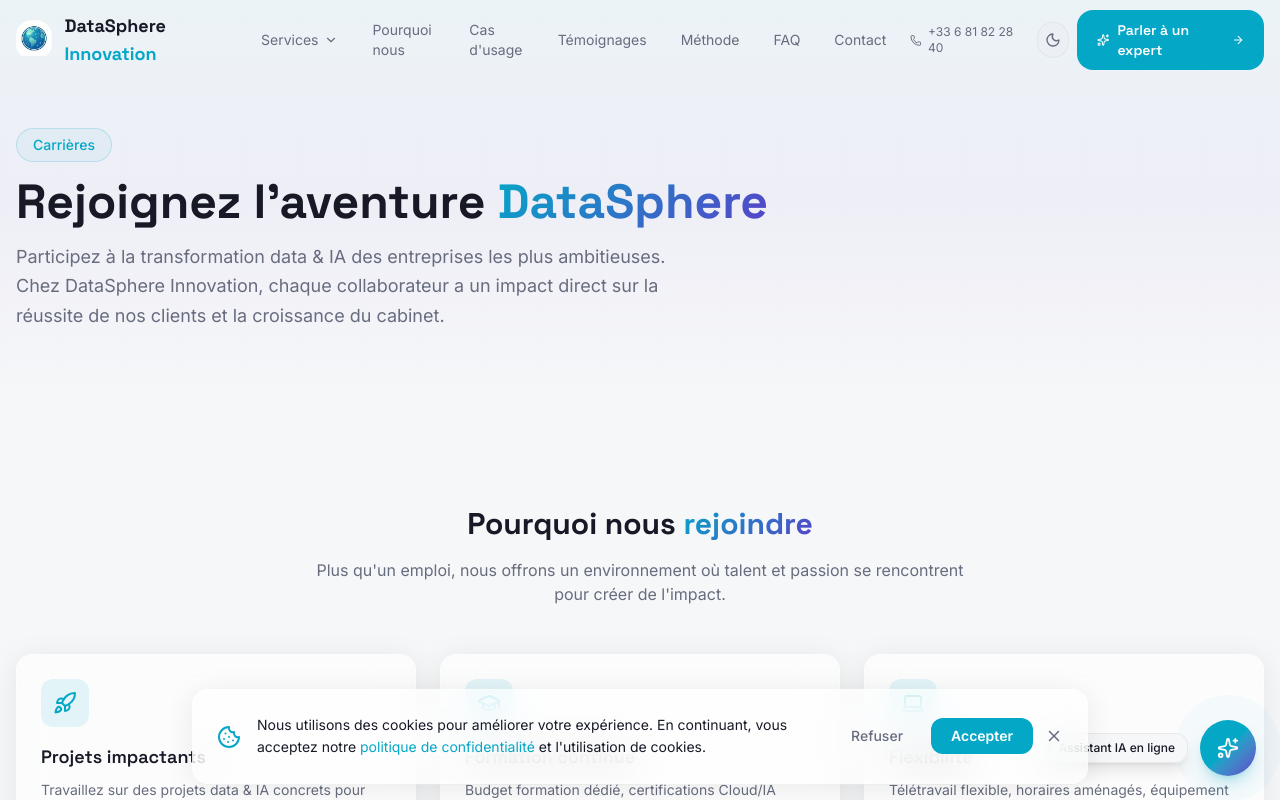
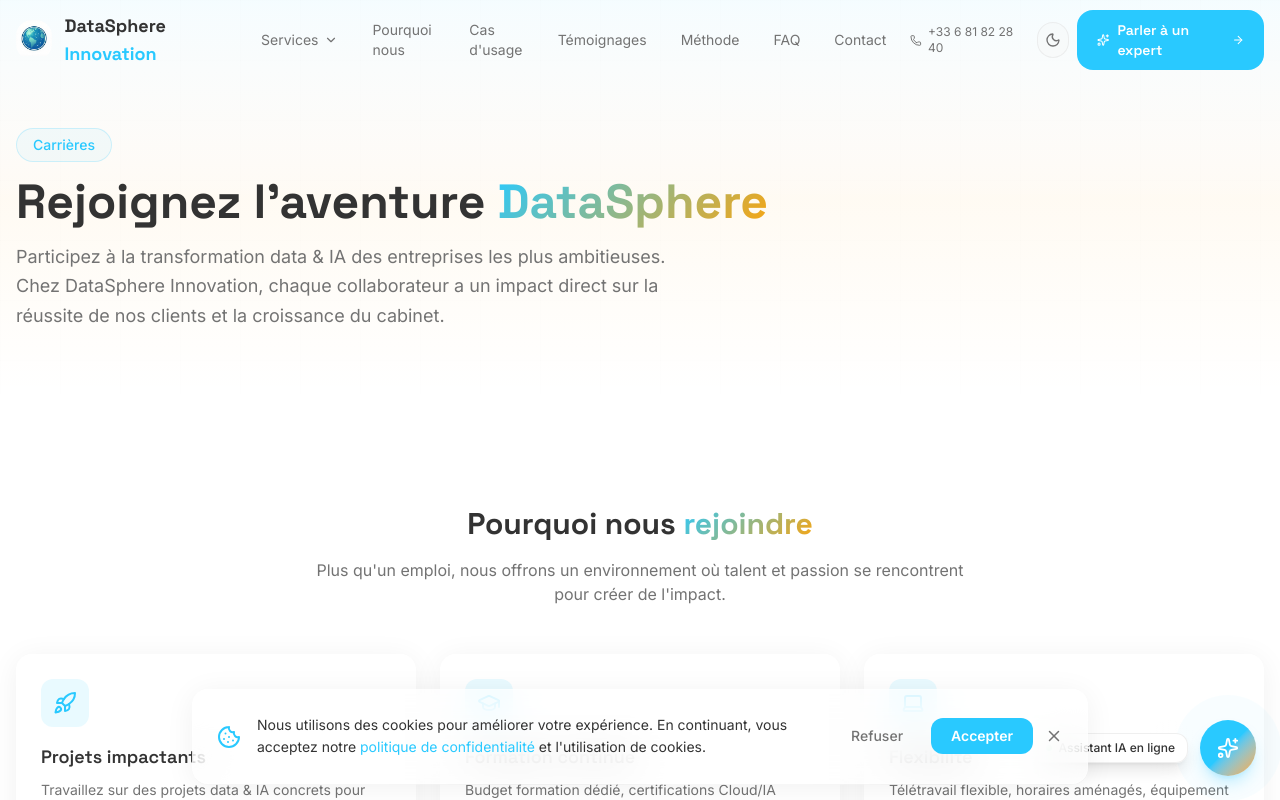
Before and after one commit to skaba89/datasphere-innovation, a Next.js app: page /carrieres in a window 1280 px wide. Shown: the top 800 px of the page. Built offline with nearby package versions, Linux system fonts and the light colour scheme.

Commit message:
feat: Keyrus-inspired theme - cyan #28C9FF primary, orange #FC990F accent, clean white bg, pill CTAs, eyebrow labels

```diff
--- a/src/app/globals.css
+++ b/src/app/globals.css
@@ -52,78 +52,79 @@
 
 :root {
   --radius: 0.75rem;
-  --background: hsl(220 20% 97%);
-  --foreground: hsl(228 25% 12%);
+  /* Keyrus-inspired: Clean white bg, cyan primary, orange accent */
+  --background: hsl(0 0% 100%);
+  --foreground: hsl(0 0% 20%);
   --card: hsl(0 0% 100%);
-  --card-foreground: hsl(228 25% 12%);
+  --card-foreground: hsl(0 0% 20%);
   --popover: hsl(0 0% 100%);
-  --popover-foreground: hsl(228 25% 12%);
-  --primary: hsl(190 95% 40%);
+  --popover-foreground: hsl(0 0% 20%);
+  --primary: hsl(195 100% 58%);
   --primary-foreground: hsl(0 0% 100%);
-  --secondary: hsl(220 14% 93%);
-  --secondary-foreground: hsl(228 25% 18%);
-  --muted: hsl(220 14% 93%);
-  --muted-foreground: hsl(228 10% 45%);
-  --accent: hsl(250 55% 52%);
+  --secondary: hsl(210 14% 96%);
+  --secondary-foreground: hsl(0 0% 20%);
+  --muted: hsl(210 14% 96%);
+  --muted-foreground: hsl(0 0% 45%);
+  --accent: hsl(38 98% 52%);
   --accent-foreground: hsl(0 0% 100%);
   --destructive: hsl(0 84% 55%);
-  --border: hsl(220 13% 87%);
-  --input: hsl(220 13% 87%);
-  --ring: hsl(190 95% 40%);
-  --chart-1: hsl(190 95% 40%);
-  --chart-2: hsl(250 55% 52%);
+  --border: hsl(0 0% 88%);
+  --input: hsl(0 0% 88%);
+  --ring: hsl(195 100% 58%);
+  --chart-1: hsl(195 100% 58%);
+  --chart-2: hsl(38 98% 52%);
   --chart-3: hsl(160 60% 40%);
-  --chart-4: hsl(30 90% 55%);
+  --chart-4: hsl(280 55% 52%);
   --chart-5: hsl(340 75% 50%);
-  --sidebar: hsl(220 20% 97%);
-  --sidebar-foreground: hsl(228 25% 12%);
-  --sidebar-primary: hsl(190 95% 40%);
+  --sidebar: hsl(0 0% 98%);
+  --sidebar-foreground: hsl(0 0% 20%);
+  --sidebar-primary: hsl(195 100% 58%);
   --sidebar-primary-foreground: hsl(0 0% 100%);
-  --sidebar-accent: hsl(220 14% 93%);
-  --sidebar-accent-foreground: hsl(228 25% 18%);
-  --sidebar-border: hsl(220 13% 87%);
-  --sidebar-ring: hsl(190 95% 40%);
-  --gradient-primary: linear-gradient(135deg, hsl(190 95% 40%), hsl(250 55% 52%));
-  --gradient-glow: radial-gradient(circle, hsl(190 95% 40% / 0.15), hsl(250 55% 52% / 0.1), transparent);
-  --shadow-glow: 0 0 40px hsl(190 95% 40% / 0.1);
-  --shadow-card: 0 4px 30px hsl(0 0% 0% / 0.08);
+  --sidebar-accent: hsl(210 14% 96%);
+  --sidebar-accent-foreground: hsl(0 0% 20%);
+  --sidebar-border: hsl(0 0% 88%);
+  --sidebar-ring: hsl(195 100% 58%);
+  --gradient-primary: linear-gradient(135deg, hsl(195 100% 58%), hsl(38 98% 52%));
+  --gradient-glow: radial-gradient(circle, hsl(195 100% 58% / 0.12), hsl(38 98% 52% / 0.08), transparent);
+  --shadow-glow: 0 0 40px hsl(195 100% 58% / 0.1);
+  --shadow-card: 0 4px 30px hsl(0 0% 0% / 0.06);
 }
 
 .dark {
-  --background: hsl(228 25% 6%);
-  --foreground: hsl(210 20% 92%);
-  --card: hsl(228 25% 10%);
-  --card-foreground: hsl(210 20% 92%);
-  --popover: hsl(228 25% 10%);
-  --popover-foreground: hsl(210 20% 92%);
-  --primary: hsl(190 95% 55%);
-  --primary-foreground: hsl(228 25% 6%);
-  --secondary: hsl(230 20% 16%);
-  --secondary-foreground: hsl(210 20% 85%);
-  --muted: hsl(228 18% 14%);
-  --muted-foreground: hsl(215 15% 55%);
-  --accent: hsl(250 60% 60%);
-  --accent-foreground: hsl(210 20% 95%);
+  --background: hsl(222 20% 5%);
+  --foreground: hsl(0 0% 92%);
+  --card: hsl(222 20% 9%);
+  --card-foreground: hsl(0 0% 92%);
+  --popover: hsl(222 20% 9%);
+  --popover-foreground: hsl(0 0% 92%);
+  --primary: hsl(195 100% 62%);
+  --primary-foreground: hsl(222 20% 5%);
+  --secondary: hsl(222 18% 14%);
+  --secondary-foreground: hsl(0 0% 85%);
+  --muted: hsl(222 18% 14%);
+  --muted-foreground: hsl(0 0% 55%);
+  --accent: hsl(38 98% 55%);
+  --accent-foreground: hsl(222 20% 5%);
   --destructive: hsl(0 84% 60%);
-  --border: hsl(228 15% 18%);
-  --input: hsl(228 15% 18%);
-  --ring: hsl(190 95% 55%);
-  --chart-1: hsl(190 95% 55%);
-  --chart-2: hsl(250 60% 60%);
+  --border: hsl(222 15% 18%);
+  --input: hsl(222 15% 18%);
+  --ring: hsl(195 100% 62%);
+  --chart-1: hsl(195 100% 62%);
+  --chart-2: hsl(38 98% 55%);
   --chart-3: hsl(160 65% 50%);
-  --chart-4: hsl(30 90% 60%);
+  --chart-4: hsl(280 60% 60%);
   --chart-5: hsl(340 75% 55%);
-  --sidebar: hsl(228 25% 10%);
-  --sidebar-foreground: hsl(210 20% 92%);
-  --sidebar-primary: hsl(190 95% 55%);
-  --sidebar-primary-foreground: hsl(228 25% 6%);
-  --sidebar-accent: hsl(230 20% 16%);
-  --sidebar-accent-foreground: hsl(210 20% 85%);
-  --sidebar-border: hsl(228 15% 18%);
-  --sidebar-ring: hsl(190 95% 55%);
-  --gradient-primary: linear-gradient(135deg, hsl(190 95% 55%), hsl(250 60% 60%));
-  --gradient-glow: radial-gradient(circle, hsl(190 95% 55% / 0.2), hsl(250 60% 60% / 0.12), transparent);
-  --shadow-glow: 0 0 40px hsl(190 95% 55% / 0.15);
+  --sidebar: hsl(222 20% 9%);
+  --sidebar-foreground: hsl(0 0% 92%);
+  --sidebar-primary: hsl(195 100% 62%);
+  --sidebar-primary-foreground: hsl(222 20% 5%);
+  --sidebar-accent: hsl(222 18% 14%);
+  --sidebar-accent-foreground: hsl(0 0% 85%);
+  --sidebar-border: hsl(222 15% 18%);
+  --sidebar-ring: hsl(195 100% 62%);
+  --gradient-primary: linear-gradient(135deg, hsl(195 100% 62%), hsl(38 98% 55%));
+  --gradient-glow: radial-gradient(circle, hsl(195 100% 62% / 0.2), hsl(38 98% 55% / 0.12), transparent);
+  --shadow-glow: 0 0 40px hsl(195 100% 62% / 0.15);
   --shadow-card: 0 4px 30px hsl(0 0% 0% / 0.3);
 }
 
@@ -147,17 +148,17 @@
   background: transparent;
 }
 ::-webkit-scrollbar-thumb {
-  background: hsl(190 95% 40% / 0.3);
+  background: hsl(195 100% 58% / 0.3);
   border-radius: 4px;
 }
 ::-webkit-scrollbar-thumb:hover {
-  background: hsl(190 95% 40% / 0.5);
+  background: hsl(195 100% 58% / 0.5);
 }
 .dark ::-webkit-scrollbar-thumb {
-  background: hsl(190 95% 55% / 0.3);
+  background: hsl(195 100% 62% / 0.3);
 }
 .dark ::-webkit-scrollbar-thumb:hover {
-  background: hsl(190 95% 55% / 0.5);
+  background: hsl(195 100% 62% / 0.5);
 }
 
 /* Glass Card */
@@ -207,14 +208,14 @@
 
 /* Glow Ring Button */
 .glow-ring {
-  box-shadow: 0 0 0 0 hsl(190 95% 40% / 0);
+  box-shadow: 0 0 0 0 hsl(195 100% 58% / 0);
   transition: box-shadow 0.3s ease;
 }
 .glow-ring:hover {
-  box-shadow: 0 0 20px hsl(190 95% 40% / 0.3), 0 0 60px hsl(190 95% 40% / 0.1);
+  box-shadow: 0 0 20px hsl(195 100% 58% / 0.3), 0 0 60px hsl(195 100% 58% / 0.1);
 }
 .dark .glow-ring:hover {
-  box-shadow: 0 0 20px hsl(190 95% 55% / 0.4), 0 0 60px hsl(190 95% 55% / 0.15);
+  box-shadow: 0 0 20px hsl(195 100% 62% / 0.4), 0 0 60px hsl(195 100% 62% / 0.15);
 }
 
 /* Section styling */
@@ -230,11 +231,11 @@
   background: transparent;
 }
 .custom-scrollbar::-webkit-scrollbar-thumb {
-  background: hsl(190 95% 40% / 0.2);
+  background: hsl(195 100% 58% / 0.2);
   border-radius: 2px;
 }
 .custom-scrollbar::-webkit-scrollbar-thumb:hover {
-  background: hsl(190 95% 40% / 0.4);
+  background: hsl(195 100% 58% / 0.4);
 }
 
 /* Marquee animation for logo carousel */
@@ -275,8 +276,8 @@
 }
 
 @keyframes pulse-glow {
-  0%, 100% { opacity: 1; box-shadow: 0 0 8px hsl(190 95% 40% / 0.5); }
-  50% { opacity: 0.7; box-shadow: 0 0 16px hsl(190 95% 40% / 0.8); }
+  0%, 100% { opacity: 1; box-shadow: 0 0 8px hsl(195 100% 58% / 0.5); }
+  50% { opacity: 0.7; box-shadow: 0 0 16px hsl(195 100% 58% / 0.8); }
 }
 
 @keyframes slide-up {
@@ -335,8 +336,8 @@
 
 /* Stats glow */
 .stat-glow {
-  text-shadow: 0 0 40px hsl(190 95% 40% / 0.3);
+  text-shadow: 0 0 40px hsl(195 100% 58% / 0.3);
 }
 .dark .stat-glow {
-  text-shadow: 0 0 40px hsl(190 95% 55% / 0.4);
+  text-shadow: 0 0 40px hsl(195 100% 62% / 0.4);
 }
--- a/src/components/sections/HeroSection.tsx
+++ b/src/components/sections/HeroSection.tsx
@@ -86,10 +86,10 @@
             initial={{ opacity: 0, y: 20 }}
             animate={{ opacity: 1, y: 0 }}
             transition={{ duration: 0.5 }}
-            className="inline-flex items-center gap-2 px-5 py-2.5 rounded-full border border-border/40 bg-secondary/40 backdrop-blur-sm mb-8"
+            className="inline-flex items-center gap-2 px-5 py-2 rounded-full border border-border/40 bg-secondary/40 backdrop-blur-sm mb-8"
           >
             <span className="w-2 h-2 rounded-full bg-primary animate-pulse-glow" />
-            <span className="text-sm text-muted-foreground font-medium">
+            <span className="text-sm font-semibold text-primary">
               Cabinet expert Data & Intelligence Artificielle
             </span>
           </motion.div>
@@ -123,7 +123,7 @@
           >
             <Link
               href="/#contact"
-              className="group relative inline-flex items-center gap-2 px-8 py-4 rounded-xl bg-primary text-primary-foreground font-heading font-semibold text-base hover:bg-primary/90 transition-all duration-300 glow-ring overflow-hidden"
+              className="group relative inline-flex items-center gap-2 px-8 py-3.5 rounded-full bg-primary text-primary-foreground font-heading font-semibold text-base hover:bg-primary/90 transition-all duration-300 glow-ring overflow-hidden"
             >
               <span className="relative z-10 flex items-center gap-2">
                 Parler à un expert
@@ -136,7 +136,7 @@
             </Link>
             <Link
               href="/#services"
-              className="inline-flex items-center gap-2 px-8 py-4 rounded-xl border border-border/50 bg-secondary/20 text-foreground font-heading font-medium text-base hover:bg-secondary/40 transition-all duration-300 backdrop-blur-sm"
+              className="inline-flex items-center gap-2 px-8 py-3.5 rounded-full border border-border/50 bg-background text-foreground font-heading font-medium text-base hover:bg-secondary/40 hover:border-primary/20 transition-all duration-300"
             >
               Découvrir nos services
             </Link>
```
